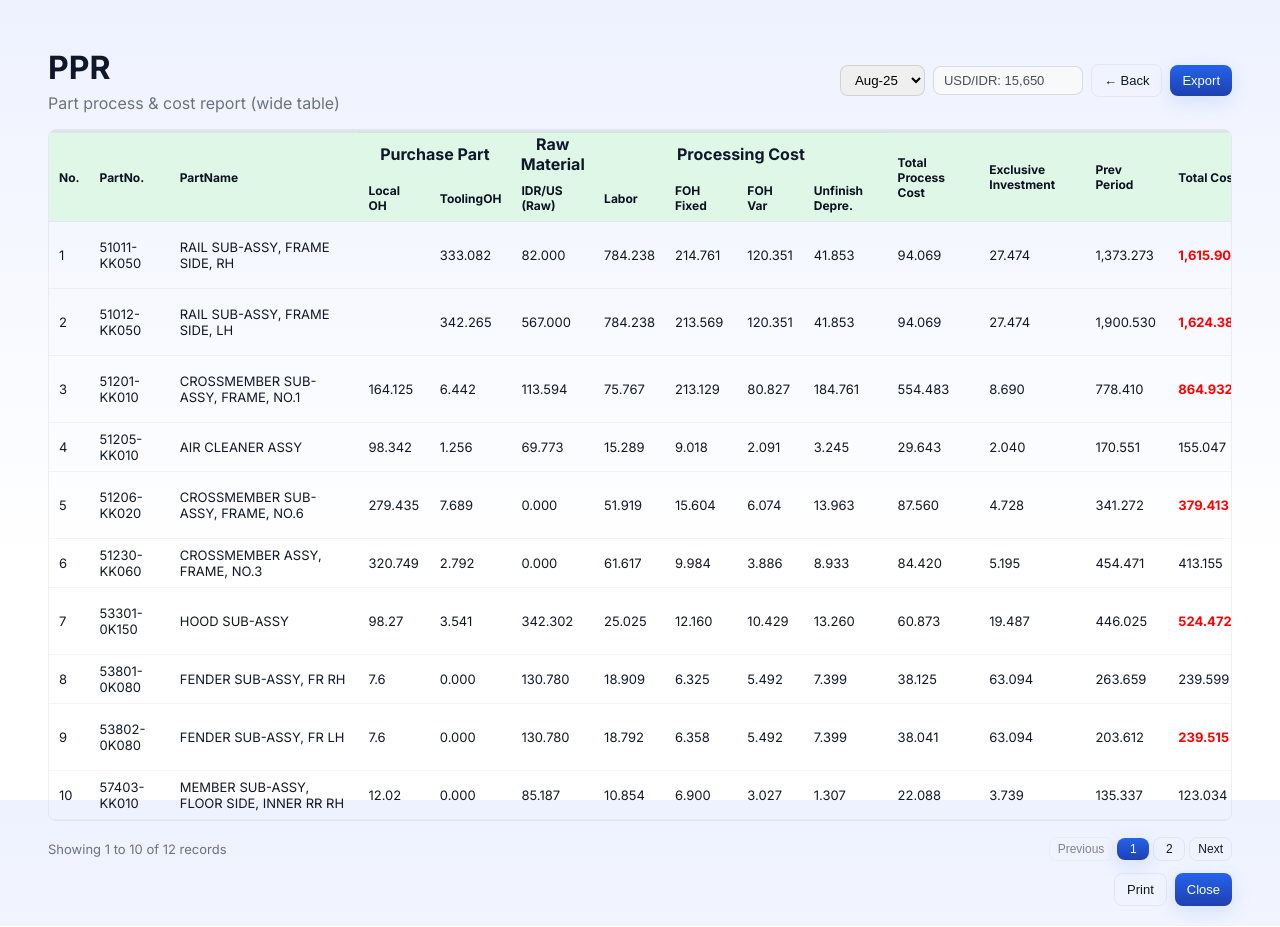
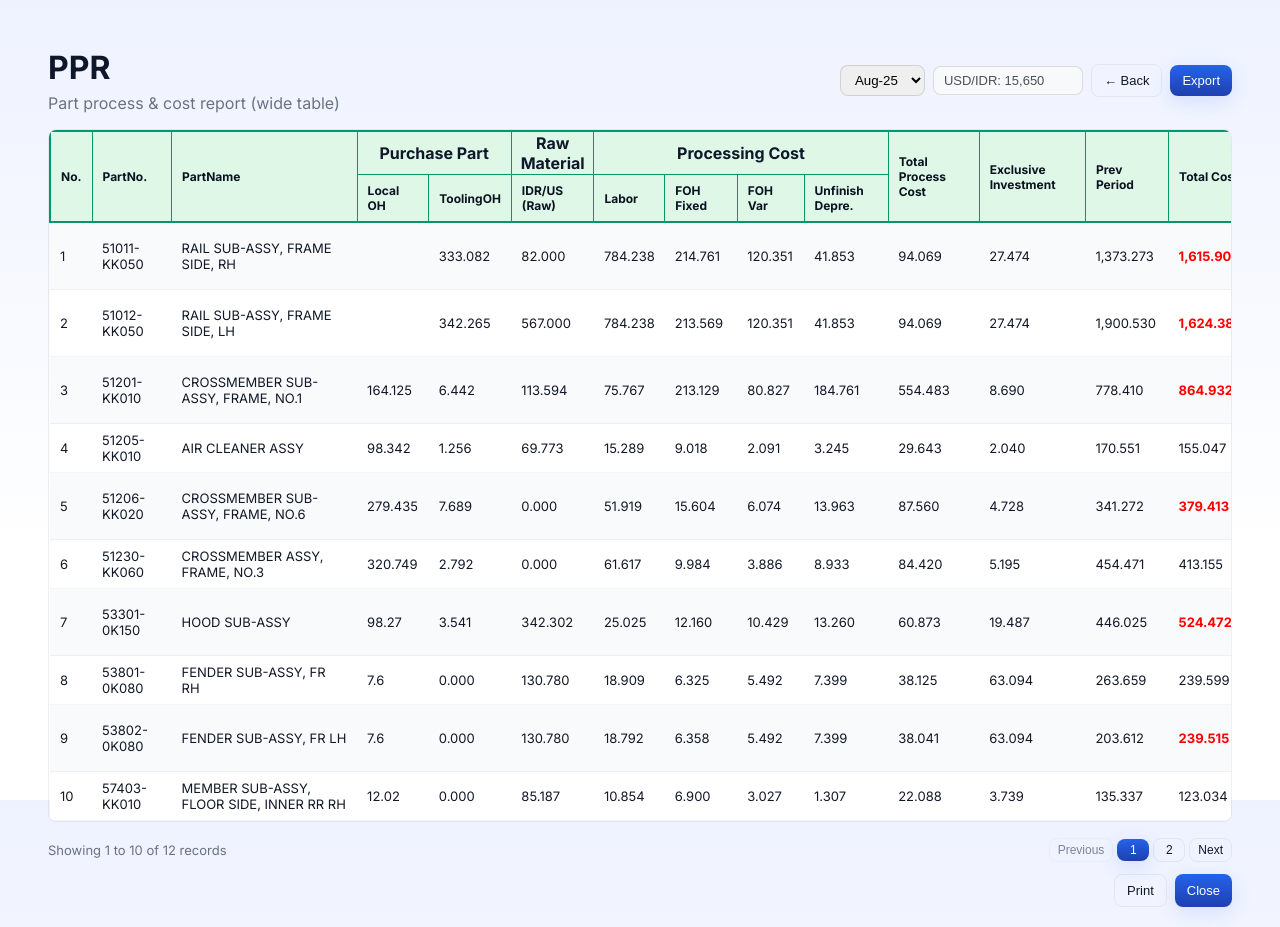
Before and after one commit to ari-fikri/finance-dashboard, a React (Vite) app: page /ppr in a window 1280 px wide. Built offline with nearby package versions, Linux system fonts and the light colour scheme.

Commit message:
- add border for the header - add zebra bg for the data

```diff
--- a/src/PPRPage.jsx
+++ b/src/PPRPage.jsx
@@ -109,45 +109,52 @@ export default function PPRPage() {
         {/* Table container with horizontal scroll */}
         <div style={{ overflow: "auto", border: "1px solid rgba(0,0,0,0.06)", borderRadius: 8 }}>
           <table style={{ borderCollapse: "collapse", minWidth: 1440, width: "100%" }}>
-            <thead>
+            <thead style={{ border: "2px solid #059669" }}>
               {/* First header row: colored bands */}
-              <tr>
-                <th rowSpan="2" style={{...headerBandStyle("#dff7e6"), ...thSticky}}>No.</th>
-                <th rowSpan="2" style={{...headerBandStyle("#dff7e6"), ...thSticky}}>PartNo.</th>
-                <th rowSpan="2" style={{...headerBandStyle("#dff7e6"), ...thSticky}}>PartName</th>
-                <th colSpan="2" style={headerBandStyle("#dff7e6")}>Purchase Part</th>
-                <th colSpan="1" style={headerBandStyle("#dff7e6")}>Raw Material</th>
-                <th colSpan="4" style={headerBandStyle("#dff7e6")}>Processing Cost</th>
-                <th rowSpan="2" style={{...headerBandStyle("#dff7e6"), ...thSticky}}>Total Process Cost</th>
-                <th rowSpan="2" style={{...headerBandStyle("#dff7e6"), ...thSticky}}>Exclusive Investment</th>
-                <th rowSpan="2" style={{...headerBandStyle("#dff7e6"), ...thSticky}}>Prev Period</th>
-                <th rowSpan="2" style={{...headerBandStyle("#dff7e6"), ...thSticky}}>Total Cost</th>
-                <th rowSpan="2" style={{...headerBandStyle("#dff7e6"), ...thSticky}}>Diff</th>
-                <th rowSpan="2" style={{...headerBandStyle("#dff7e6"), ...thSticky}}>Remark</th>
+              <tr style={{ border: "1px solid #059669" }}>
+                <th rowSpan="2" style={{...headerBandStyle("#dff7e6"), ...thSticky, border: "1px solid #059669"}}>No.</th>
+                <th rowSpan="2" style={{...headerBandStyle("#dff7e6"), ...thSticky, border: "1px solid #059669"}}>PartNo.</th>
+                <th rowSpan="2" style={{...headerBandStyle("#dff7e6"), ...thSticky, border: "1px solid #059669"}}>PartName</th>
+                <th colSpan="2" style={{...headerBandStyle("#dff7e6"), border: "1px solid #059669"}}>Purchase Part</th>
+                <th colSpan="1" style={{...headerBandStyle("#dff7e6"), border: "1px solid #059669"}}>Raw Material</th>
+                <th colSpan="4" style={{...headerBandStyle("#dff7e6"), border: "1px solid #059669"}}>Processing Cost</th>
+                <th rowSpan="2" style={{...headerBandStyle("#dff7e6"), ...thSticky, border: "1px solid #059669"}}>Total Process Cost</th>
+                <th rowSpan="2" style={{...headerBandStyle("#dff7e6"), ...thSticky, border: "1px solid #059669"}}>Exclusive Investment</th>
+                <th rowSpan="2" style={{...headerBandStyle("#dff7e6"), ...thSticky, border: "1px solid #059669"}}>Prev Period</th>
+                <th rowSpan="2" style={{...headerBandStyle("#dff7e6"), ...thSticky, border: "1px solid #059669"}}>Total Cost</th>
+                <th rowSpan="2" style={{...headerBandStyle("#dff7e6"), ...thSticky, border: "1px solid #059669"}}>Diff</th>
+                <th rowSpan="2" style={{...headerBandStyle("#dff7e6"), ...thSticky, border: "1px solid #059669"}}>Remark</th>
               </tr>
 
               {/* Second header row: column group titles */}
-              <tr style={{ background: "#dff7e6" }}>
-                <th style={thSticky}>Local OH</th>
-                <th style={thSticky}>ToolingOH</th>
+              <tr style={{ background: "#dff7e6", border: "1px solid #059669" }}>
+                <th style={{...thSticky, border: "1px solid #059669"}}>Local OH</th>
+                <th style={{...thSticky, border: "1px solid #059669"}}>ToolingOH</th>
 
-                <th style={thSticky}>IDR/US (Raw)</th>
+                <th style={{...thSticky, border: "1px solid #059669"}}>IDR/US (Raw)</th>
 
-                <th style={thSticky}>Labor</th>
-                <th style={thSticky}>FOH Fixed</th>
-                <th style={thSticky}>FOH Var</th>
-                <th style={thSticky}>Unfinish Depre.</th>
+                <th style={{...thSticky, border: "1px solid #059669"}}>Labor</th>
+                <th style={{...thSticky, border: "1px solid #059669"}}>FOH Fixed</th>
+                <th style={{...thSticky, border: "1px solid #059669"}}>FOH Var</th>
+                <th style={{...thSticky, border: "1px solid #059669"}}>Unfinish Depre.</th>
               </tr>
             </thead>
 
             <tbody>
-              {currentRecords.map((r) => {
+              {currentRecords.map((r, index) => {
                 const isThresholdExceeded = isOutsideThreshold(r.diff);
                 const redStyle = isThresholdExceeded ? { ...td, color: "red", fontWeight: "bold" } : td;
                 const currentRemark = getRemarkValue(r.partNo, r.remark);
+                const isEvenRow = index % 2 === 0;
 
                 return (
-                  <tr key={r.partNo} style={{ borderBottom: "1px solid rgba(0,0,0,0.04)" }}>
+                  <tr
+                    key={r.partNo}
+                    style={{
+                      borderBottom: "1px solid rgba(0,0,0,0.04)",
+                      backgroundColor: isEvenRow ? "#f9fafb" : "white"
+                    }}
+                  >
                     <td style={td}>{startIndex + currentRecords.indexOf(r) + 1}</td>
                     <td style={td}>{r.partNo}</td>
                     <td style={td}>{r.partName}</td>
```
